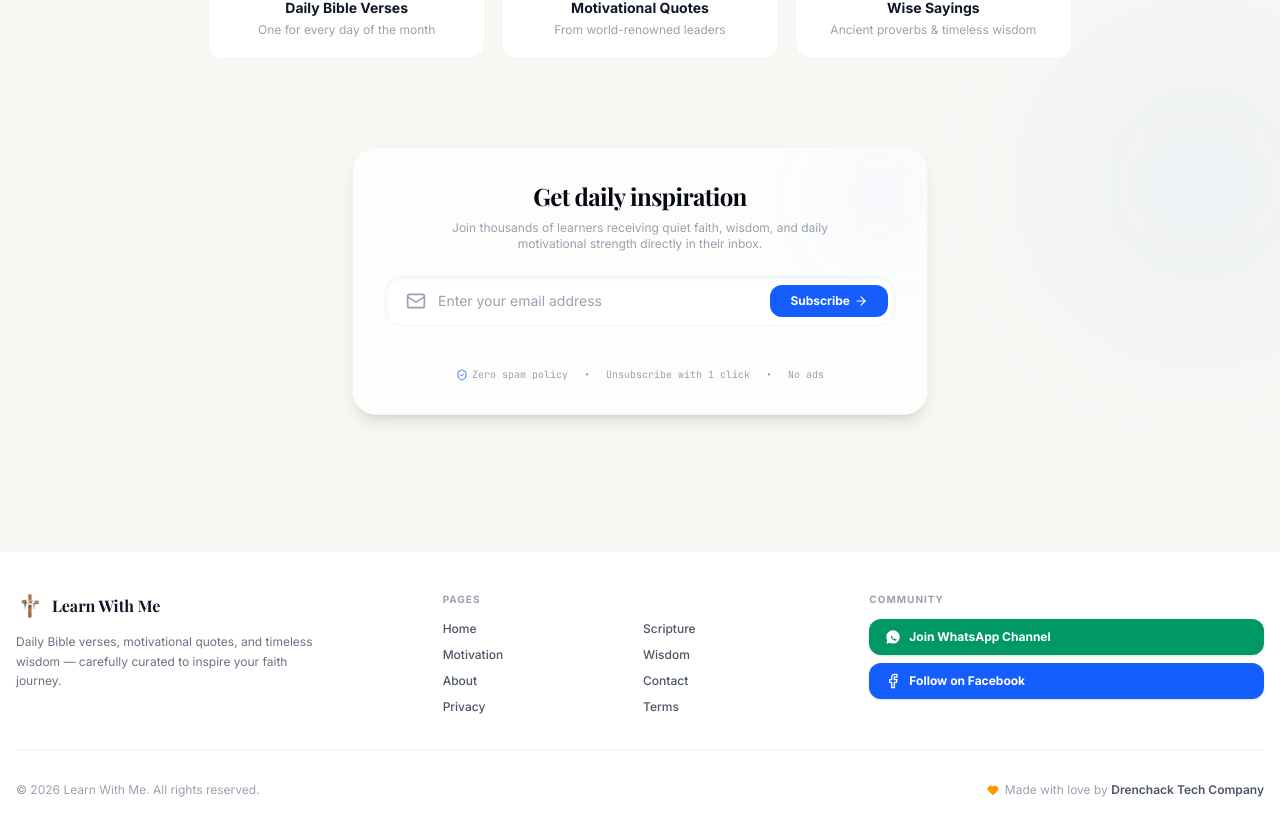
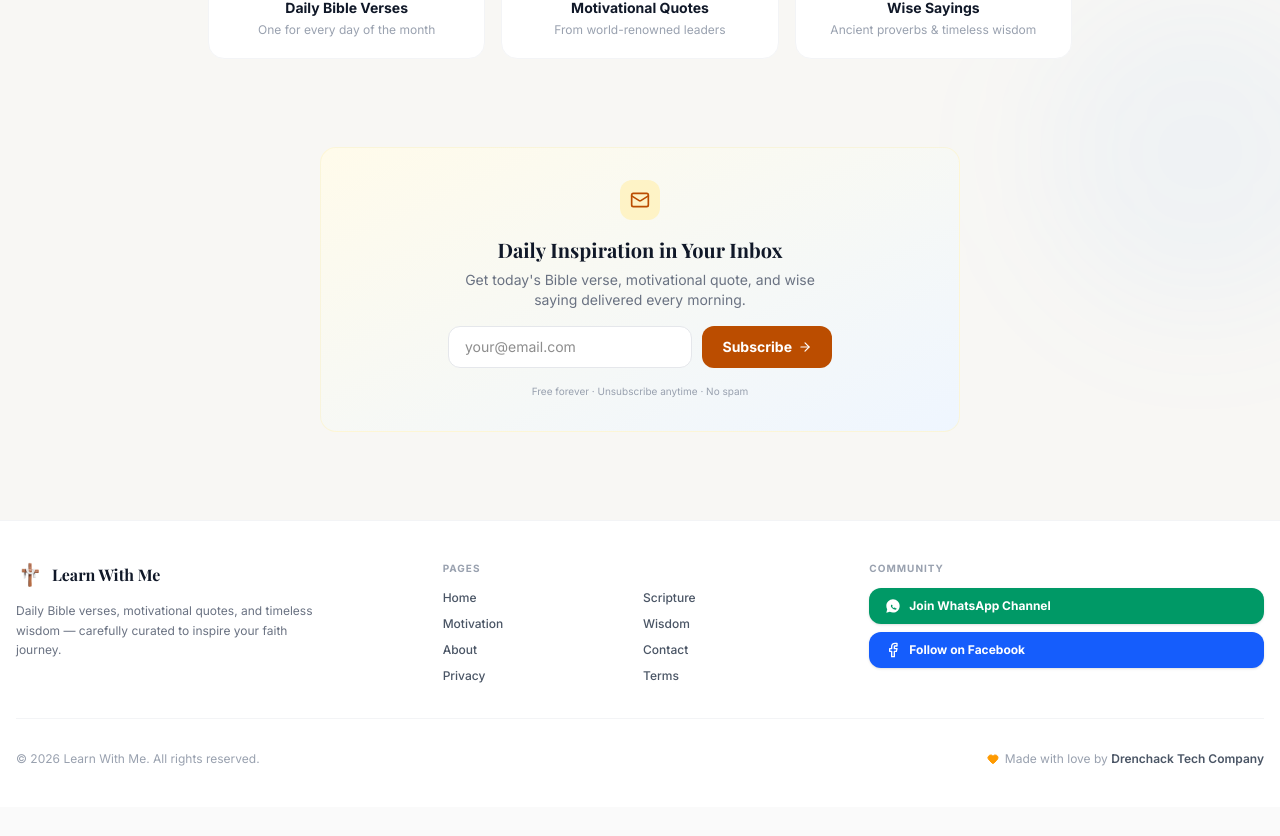
Before and after one commit to Philemon12421/Learn-the-bible-with-me, a React (Vite) app: page / in a window 1280 px wide. Shown: the part 1692-2528 px from the top of the page. After the commit the page ends 2499 px from the top, so only its background shows below. Built offline with nearby package versions, Linux system fonts and the light colour scheme; a web font is replaced by a local one.

Commit message:
Update Newsletter.tsx

```diff
--- a/src/components/Newsletter.tsx
+++ b/src/components/Newsletter.tsx
@@ -1,148 +1,53 @@
-import React, { useState, useEffect } from 'react';
-import { Mail, ArrowRight, CheckCircle2, ShieldCheck, RefreshCw } from 'lucide-react';
+import React, { useState } from 'react';
+import { Mail, Check, ArrowRight } from 'lucide-react';
 
 export default function Newsletter() {
   const [email, setEmail] = useState('');
-  const [isSubscribed, setIsSubscribed] = useState(false);
-  const [allSubscribers, setAllSubscribers] = useState<string[]>([]);
-  const [errorMessage, setErrorMessage] = useState('');
+  const [subscribed, setSubscribed] = useState(false);
+  const [loading, setLoading] = useState(false);
 
-  // Load subscriptions locally on startup to feel highly interactive
-  useEffect(() => {
-    const saved = localStorage.getItem('learn_with_me_subscribers');
-    if (saved) {
-      try {
-        const list = JSON.parse(saved);
-        setAllSubscribers(list);
-      } catch (e) {
-        console.error(e);
-      }
-    }
-  }, []);
-
-  const handleSubmit = (e: React.FormEvent) => {
+  const handleSubscribe = async (e: React.FormEvent) => {
     e.preventDefault();
-    setErrorMessage('');
-
-    if (!email) {
-      setErrorMessage('Please type a valid email address.');
-      return;
-    }
-
-    const emailRegex = /^[^\s@]+@[^\s@]+\.[^\s@]+$/;
-    if (!emailRegex.test(email)) {
-      setErrorMessage('Please enter a valid email format (e.g. name@domain.com).');
-      return;
-    }
-
-    const cleanEmail = email.trim().toLowerCase();
-
-    if (allSubscribers.includes(cleanEmail)) {
-      // Already registered here
-      setIsSubscribed(true);
-      return;
-    }
-
-    const updatedList = [...allSubscribers, cleanEmail];
-    localStorage.setItem('learn_with_me_subscribers', JSON.stringify(updatedList));
-    setAllSubscribers(updatedList);
-    setIsSubscribed(true);
+    if (!email) return;
+    setLoading(true);
+    await new Promise(r => setTimeout(r, 800));
+    setLoading(false);
+    setSubscribed(true);
     setEmail('');
   };
 
-  const handleReset = () => {
-    // Unsubscribe helper
-    const filtered = allSubscribers.filter(item => item !== email.trim().toLowerCase());
-    localStorage.setItem('learn_with_me_subscribers', JSON.stringify(filtered));
-    setAllSubscribers(filtered);
-    setIsSubscribed(false);
-  };
-
   return (
-    <div className="w-full max-w-xl mx-auto my-12 backdrop-blur-md bg-white/70 border border-gray-100 p-8 rounded-3xl shadow-lg relative overflow-hidden">
-
-      {/* Soft color touch */}
-      <div className="absolute top-0 right-0 w-24 h-24 bg-blue-500/5 rounded-full blur-2xl" />
-
-      {isSubscribed ? (
-        <div className="text-center py-4 space-y-4 animate-fade-in">
-          <div className="inline-flex items-center justify-center p-3 bg-blue-50 text-blue-600 rounded-full mb-2">
-            <CheckCircle2 className="w-8 h-8" />
+    <div className="bg-gradient-to-br from-amber-50 to-blue-50 border border-amber-100/60 rounded-2xl p-6 sm:p-8 text-center space-y-4">
+      <div className="inline-flex items-center justify-center w-10 h-10 bg-amber-100 text-amber-700 rounded-xl">
+        <Mail className="w-5 h-5" />
       </div>
-          <h3 className="text-xl font-sans font-bold text-gray-950">
-            You're on the list!
-          </h3>
-          <p className="text-sm text-gray-500 max-w-md mx-auto leading-relaxed">
-            Thank you for subscribing to **Learn With Me**. We will send beautiful daily quotes, scriptures, and motivational thoughts straight to your inbox each morning.
-          </p>
-
-          <div className="pt-2 flex items-center justify-center gap-2">
-            <span className="text-xs text-green-700 bg-green-50 px-3 py-1 rounded-full font-mono flex items-center gap-1.5 border border-green-100">
-              <ShieldCheck className="w-3.5 h-3.5" /> Checked & active subscription
-            </span>
-            <button
-              onClick={handleReset}
-              className="text-xs text-gray-400 hover:text-gray-600 underline cursor-pointer font-medium"
-            >
-              Cancel or change email
-            </button>
-          </div>
-        </div>
-      ) : (
-        <form onSubmit={handleSubmit} className="space-y-6">
-          <div className="text-center space-y-2">
-            <h3 className="text-xl sm:text-2xl font-serif text-gray-950 font-bold tracking-tight">
-              Get daily inspiration
-            </h3>
-            <p className="text-xs text-gray-400 max-w-sm mx-auto">
-              Join thousands of learners receiving quiet faith, wisdom, and daily motivational strength directly in their inbox.
+      <div className="space-y-1.5">
+        <h3 className="text-lg sm:text-xl font-serif font-bold text-gray-900">Daily Inspiration in Your Inbox</h3>
+        <p className="text-sm text-gray-500 max-w-sm mx-auto">
+          Get today's Bible verse, motivational quote, and wise saying delivered every morning.
         </p>
       </div>
 
-          <div className="space-y-2">
-            <div className="relative flex items-center rounded-2xl border border-gray-100 bg-white shadow-inner p-1.5 focus-within:ring-2 focus-within:ring-blue-100 focus-within:border-blue-400 transition-all">
-              <div className="pl-3.5 text-gray-400">
-                <Mail className="w-5 h-5" />
+      {subscribed ? (
+        <div className="flex items-center justify-center gap-2 text-green-700 bg-green-50 border border-green-100 rounded-xl py-3 px-5 max-w-sm mx-auto">
+          <Check className="w-4 h-4 flex-shrink-0" />
+          <span className="text-sm font-semibold">You're subscribed! Check your inbox.</span>
         </div>
+      ) : (
+        <form onSubmit={handleSubscribe} className="flex flex-col sm:flex-row gap-2.5 max-w-sm mx-auto">
           <input
-                type="email"
-                placeholder="Enter your email address"
-                value={email}
-                onChange={(e) => {
-                  setEmail(e.target.value);
-                  if (errorMessage) setErrorMessage('');
-                }}
-                className="w-full pl-3 pr-2 py-2 text-sm text-gray-900 placeholder-gray-400 focus:outline-none bg-transparent"
-                required
+            type="email" value={email} onChange={e => setEmail(e.target.value)}
+            placeholder="your@email.com" required
+            className="flex-1 px-4 py-2.5 text-sm rounded-xl border border-gray-200 bg-white focus:outline-none focus:border-amber-400 transition-colors"
           />
-              <button
-                type="submit"
-                className="bg-blue-600 hover:bg-blue-700 text-white text-xs font-bold py-2 px-5 rounded-xl cursor-pointer transition-all flex items-center gap-1 hover:shadow-lg active:scale-95"
-              >
-                <span>Subscribe</span>
-                <ArrowRight className="w-3.5 h-3.5" />
+          <button type="submit" disabled={loading}
+            className="bg-amber-700 hover:bg-amber-800 disabled:bg-amber-400 text-white text-sm font-bold px-5 py-2.5 rounded-xl transition-all flex items-center justify-center gap-1.5 active:scale-95 flex-shrink-0">
+            <span>{loading ? 'Joining...' : 'Subscribe'}</span>
+            {!loading && <ArrowRight className="w-3.5 h-3.5" />}
           </button>
-            </div>
-
-            {errorMessage && (
-              <p className="text-xs text-rose-500 font-medium pl-2 animate-pulse">
-                {errorMessage}
-              </p>
-            )}
-          </div>
-
-          <div className="flex items-center justify-center gap-4 text-[10px] text-gray-400 border-t border-gray-50 pt-4 font-mono">
-            <span className="flex items-center gap-1">
-              <ShieldCheck className="w-3 h-3 text-blue-500" />
-              Zero spam policy
-            </span>
-            <span>•</span>
-            <span>Unsubscribe with 1 click</span>
-            <span>•</span>
-            <span>No ads</span>
-          </div>
         </form>
       )}
+      <p className="text-[10px] text-gray-400">Free forever · Unsubscribe anytime · No spam</p>
     </div>
   );
 }
```
Lines whose indentation alone changed are shown as unchanged.
